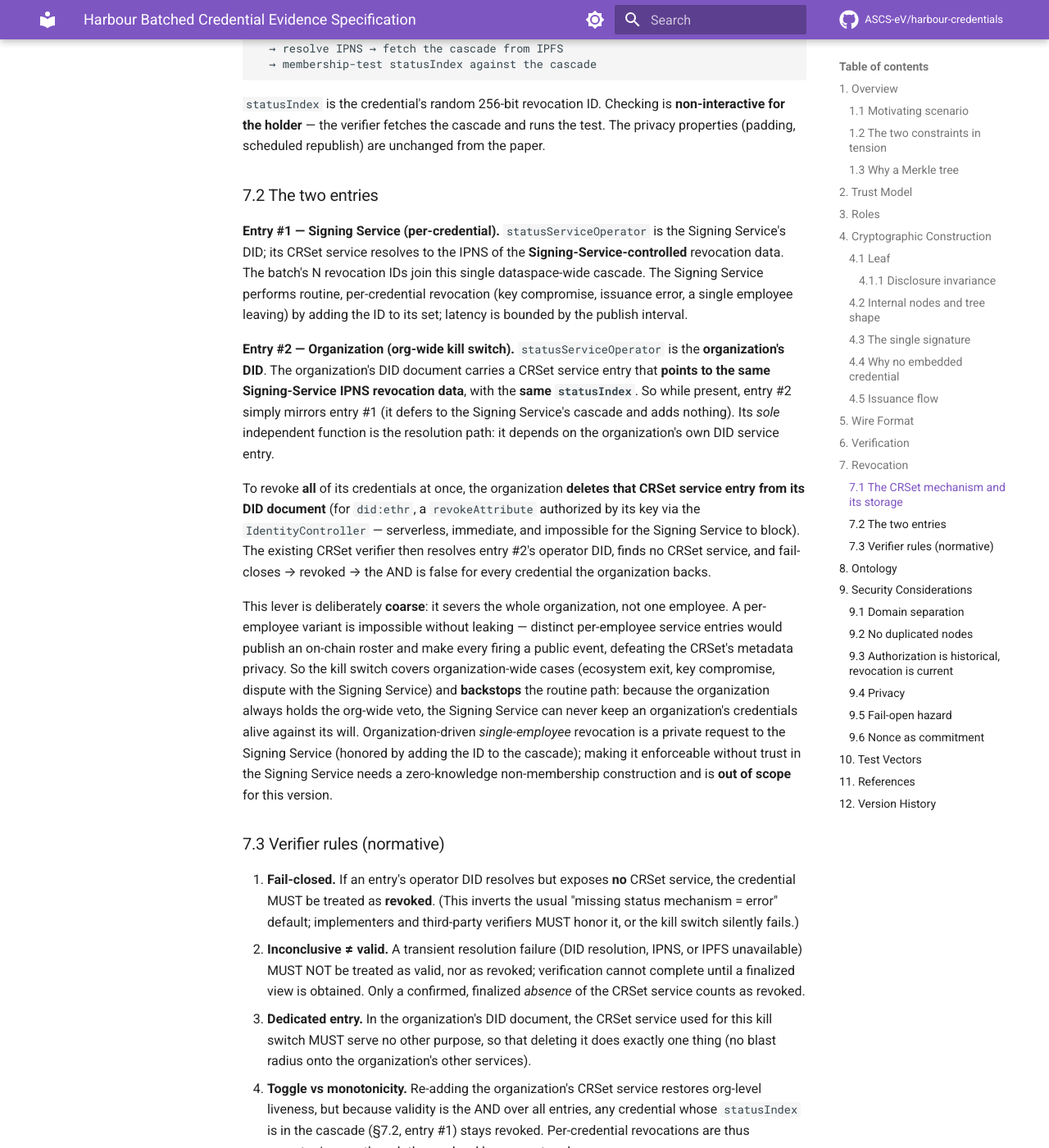
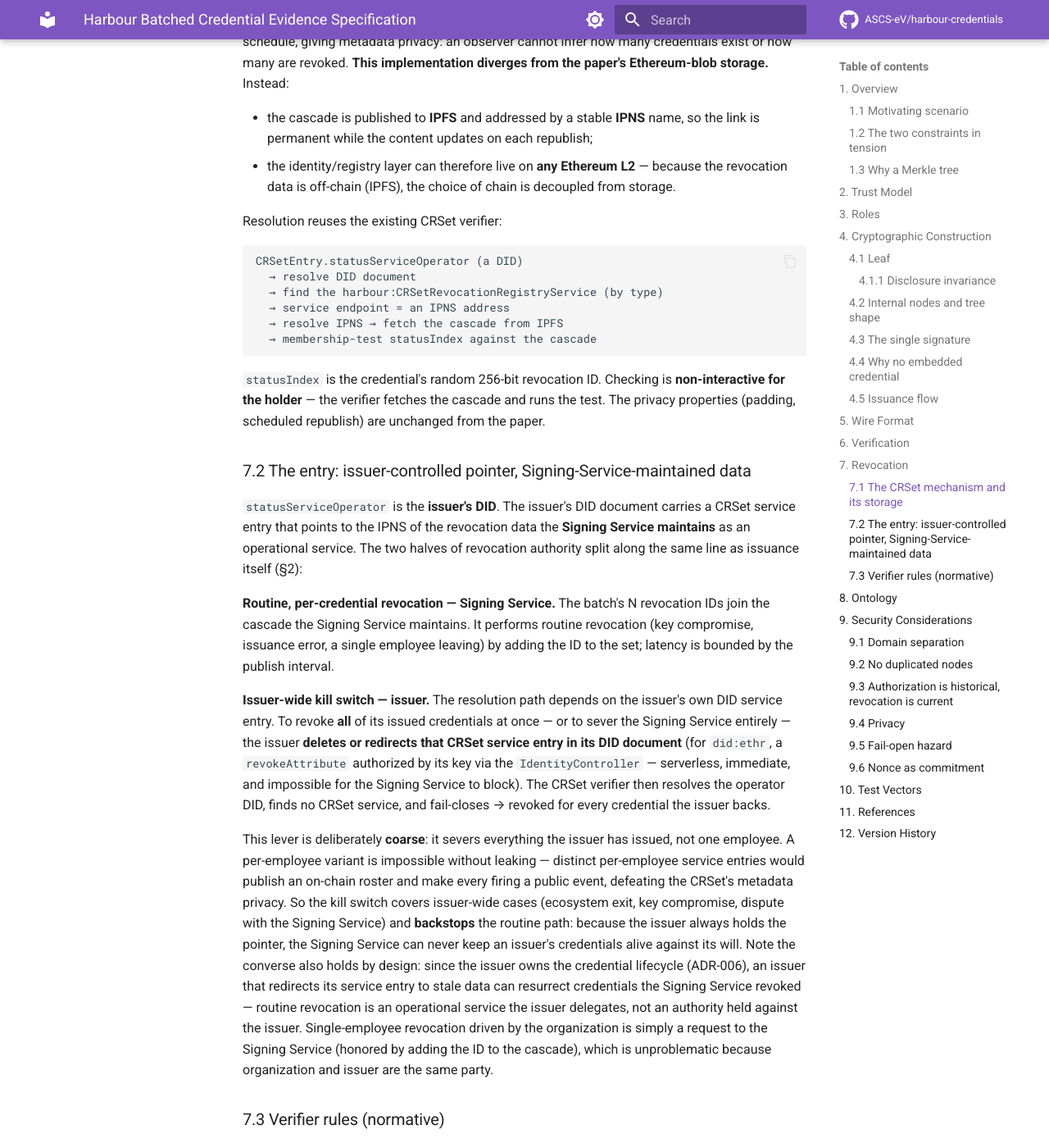
Before and after one commit to reachhaven/harbour-credentials, an MkDocs documentation site: the page built from docs/specs/batched-credential-evidence.md, in a window 1280 px wide and 1400 px high, scrolled down 7632 px. Shown: the whole window at 82% size. Built offline with MkDocs 1.6.1 and Material for MkDocs 9.7.7, drawn with Linux system fonts in a browser that asks for light colours; comment, search, counter and statistics services are not loaded; some of the changed text lies outside the part shown.

Commit message:
docs(adr)!: ratify sovereign-issuer trust model (ADR-006)
Add ADR-006: the issuer of every credential is the vouching party's own
did:ethr (Trust Anchor for LegalPerson credentials, the organization for
NaturalPerson credentials; memberOf MUST equal issuer). The Signing
Service executes all proofs under a revocable, assertion-only mandate
key (#delegate-1) in the issuer's DID document, with the proof kid
naming that verification method. The Trust Anchor holds a normal
LegalPersonCredential (issuer == credentialSubject.id, root-CA shape).
Evidence is signed by a human admin key authorized on the issuing org's
DID. Revocation carries one issuer-operated CRSetEntry: the issuer owns
the pointer (kill switch), the Signing Service maintains the data.

Rewrite the batched-credential-evidence spec accordingly (v1.1.0-draft):
§2 trust model (withdraws "Signing Service as sole issuer /
dataspace-branded"), §3 roles, §6 verification (kid-resolved proof key,
aud = credential issuer), §7 single-entry revocation.

BREAKING CHANGE: the normative trust model changes issuer semantics,
authorization JWT audience, and the credentialStatus layout.

Signed-off-by: felix hoops <9974641+flhps@users.noreply.github.com>

````diff
--- a/docs/specs/batched-credential-evidence.md
+++ b/docs/specs/batched-credential-evidence.md
@@ -19,11 +19,11 @@
 
 ### 1.1 Motivating scenario
 
-The Harbour Signing Service is the sole issuer of credentials in a dataspace, and
-authorization flows up a trust chain (Trust Anchor → organization → employee). A
-common operation is an organization authorizing the issuance of credentials for
-_all of its employees at once_. The authorizer should sign **once**, not once per
-employee.
+The Harbour Signing Service executes all credential proofs in a dataspace on the
+issuers' behalf (ADR-006), and authorization flows up a trust chain (Trust Anchor
+→ organization → employee). A common operation is an organization authorizing the
+issuance of credentials for _all of its employees at once_. The authorizing admin
+should sign **once**, not once per employee.
 
 ### 1.2 The two constraints in tension
 
@@ -49,32 +49,37 @@
 
 ## 2. Trust Model
 
-The dataspace **Signing Service** is the **sole issuer** of all NaturalPerson and
-LegalPerson credentials and the sole party able to issue them. A Harbour
-credential is **dataspace-branded**: it asserts "this person acts for this
-organization _as part of this dataspace_", so the credential is inherently bound
-to the dataspace and its Signing Service. The Signing Service is therefore the
-authority for the credential's existence and routine lifecycle.
+Issuers are **sovereign** (ADR-006). The `issuer` of every credential is the
+vouching party's own `did:ethr`: the **Trust Anchor** issues LegalPerson
+credentials (including its own — `issuer == credentialSubject.id`, the
+self-signed-root shape), and each **organization** issues the NaturalPerson
+credentials of its members (`memberOf == issuer`).
 
-Organizations and natural persons are **sovereign over their identifiers** — their
-`did:ethr` identities and the keys behind them (managed on-chain via the
-`IdentityController`, see `docs/did-identity-system.md`) — and over **disclosure**
-(selective disclosure when presenting). They do **not** own the credentials
-themselves. This split — _sovereignty over identifiers and disclosure;
-issuer-authority over credential lifecycle_ — is the orthodox reading of the W3C
-model, where a credential is the issuer's signed assertion, not the subject's
-property.
+The **Signing Service** produces every credential proof, but never as itself:
+its key is listed as an **assertion-only** verification method inside the
+issuer's `did:ethr` document (an opt-in mandate via the `IdentityController`,
+see `docs/did-identity-system.md`), and the proof's `kid` names that method in
+the **issuer's** document. The issuer can revoke the mandate unilaterally at
+any time by editing its DID document, so the Signing Service executes the
+credential lifecycle without ever owning it.
 
-In this model the **evidence is an accountability artifact**, not a live source of
-authority. Its purpose is to prove that the Signing Service did **not** fabricate
-an authorization — i.e. that the organization genuinely approved the issuance.
-Because every verifier in the ecosystem checks the evidence (§1 of the
-verification flow), a Signing Service that minted a credential no organization
-authorized would be detectable: it cannot forge the organization's signature.
+Organizations and natural persons are thus sovereign over their identifiers,
+their credentials, **and** disclosure (selective disclosure when presenting).
+The separation of powers is between **human authorization and automated proof
+execution**, not between two organizations:
 
-Revocation authority is split deliberately (§7): the Signing Service performs
-routine, per-credential revocation; the organization holds a sovereign,
-org-wide kill switch so it is **never trapped** unable to sever its credentials.
+- The **evidence** (this spec) is signed by a _human admin_ whose wallet key
+  is authorized on the issuing organization's `did:ethr`. It is the actual
+  authorization decision and a durable, non-repudiable record of who approved
+  the issuance.
+- The **proof** is produced by the Signing Service under the mandate above.
+  It makes the credential verifiable; it decides nothing.
+
+Because every verifier checks the evidence, a Signing Service that minted a
+credential nobody authorized is detectable: it cannot forge an admin's
+signature. Revocation follows issuance (§7): the revocation pointer lives in
+the issuer's own DID document, while the Signing Service maintains the
+revocation data as an operational service.
 
 ---
 
@@ -82,13 +87,16 @@
 
 | Role           | Identity                                                                    | Action                                                                                                                            |
 | -------------- | --------------------------------------------------------------------------- | ------------------------------------------------------------------------------------------------------------------------------- |
-| **Authorizer** | The party one level up the trust chain (organization, or Trust Anchor), identified by its `did:ethr` | Computes the Merkle root over the batch and signs **one** authorization JWT over that root with a key in its DID document. |
-| **Issuer**     | Signing Service                                                             | Assembles the batch, obtains the authorizer's single signature, embeds each credential's inclusion proof, and issues (signs) each `dc+sd-jwt` credential. Performs routine revocation. |
+| **Authorizer** | The issuing organization's `did:ethr`; the signature is made by a **human admin's key** authorized on that DID | Computes the Merkle root over the batch and signs **one** authorization JWT over that root with an admin key in the org's DID document. |
+| **Issuer**     | The vouching party's `did:ethr` (Trust Anchor for LegalPerson credentials, the organization for NaturalPerson credentials — ADR-006) | Named in each credential's `issuer`. Its proofs are executed by the **Signing Service** under the assertion-only mandate key in the issuer's DID document. |
+| **Signing Service** | Haven-operated proof executor | Assembles the batch, obtains the admin's single authorization signature, embeds each credential's inclusion proof, and signs each `dc+sd-jwt` proof with its mandate key. Maintains revocation data (§7). |
 | **Verifier**   | Any relying party                                                           | Verifies one issued credential and its evidence in isolation.                                                                   |
 
-The authorizer and issuer are distinct: the organization **authorizes**, the
-Signing Service **issues**. The authorizer commits to the full content of each
-credential in the batch (§4.1).
+Authorizer and issuer usually coincide at the DID level (the organization both
+authorizes and issues); the real separation is between the **human admin** who
+signs the evidence and the **automated Signing Service** that signs the proof.
+The authorizer commits to the full content of each credential in the batch
+(§4.1).
 
 ---
 
@@ -154,7 +162,7 @@
 | Claim   | Value                                                                          |
 | ------- | ------------------------------------------------------------------------------ |
 | `iss`   | The authorizer's `did:ethr`.                                                   |
-| `aud`   | The Signing Service's DID (the issuer requesting authorization).               |
+| `aud`   | The credential `issuer`'s DID — the identity under which the batch will be issued (ADR-006). |
 | `iat`   | Issued-at (Unix seconds). Used for historical key resolution (§6).             |
 | `nonce` | The base64url Merkle root over the batch.                                      |
 
@@ -198,7 +206,7 @@
 ### 4.5 Issuance flow
 
 1. The Signing Service assembles the batch of fully-formed credential payloads
-   (each already carrying its `credentialStatus` entries, §7, validity, claims).
+   (each already carrying its `credentialStatus` entry, §7, validity, claims).
 2. It computes each `leaf_i` (§4.1) and builds the tree (§4.2), yielding the root.
 3. It sends the batch (or the root, if the authorizer reconstructs leaves
    independently) to the authorizer, who signs one authorization JWT with
@@ -266,8 +274,10 @@
 
 A verifier holding **one** issued credential MUST:
 
-1. **Verify the issued credential** — the Signing Service's SD-JWT issuer
-   signature over credential _i_.
+1. **Verify the issued credential** — the SD-JWT proof over credential _i_,
+   against the verification method its `kid` names in the **issuer's** DID
+   document (in practice the Signing Service's assertion-only mandate key,
+   §2).
 2. **Recompute the leaf** — take the issued credential's issuer-signed claims set,
    remove the `evidence` member, apply `JCS`, prepend `0x00`, and SHA-256 →
    `leaf_i` (§4.1). Because the leaf is over `_sd` digests, this succeeds even if
@@ -277,14 +287,14 @@
 4. **Verify the authorization** — resolve the `authorizer` `did:ethr` **as of the
    authorization JWT's `iat`** (historical resolution — see below), find the
    verification method named by the JWT `kid`, and verify the ES256 signature.
-   Check `iss` = `authorizer` and `aud` = the Signing Service.
+   Check `iss` = `authorizer` and `aud` = the credential's `issuer`.
 5. **Compare** — base64url-decode the JWT `nonce` and require it to equal
    `computed_root`. This proves, from this credential alone, that its payload was
    covered by the authorizer's single signature.
-6. **Check status** — evaluate both `harbour:CRSetEntry` entries under the AND rule
-   of §7: the credential is valid only if **every** entry resolves and none reports
-   it revoked. The organization's entry being unresolvable (its CRSet service
-   deleted) fail-closes to revoked.
+6. **Check status** — evaluate the `harbour:CRSetEntry` under §7: the
+   credential is valid only if the entry resolves and does not report it
+   revoked. The entry being unresolvable (the issuer's CRSet service deleted)
+   fail-closes to revoked.
 
 **Historical vs current resolution.** Step 4 resolves the authorizer DID _as of
 `iat`_ (via `did:ethr` `versionTime`), so the authorization is an immutable
@@ -298,14 +308,16 @@
 ## 7. Revocation
 
 Revocation uses the existing Harbour **CRSet** mechanism — there is **no new
-status type**. A credential carries **two `harbour:CRSetEntry` entries**, and its
-validity is the logical **AND** over them:
+status type**. A credential carries **one `harbour:CRSetEntry`** whose
+`statusServiceOperator` is the **issuer's DID** (ADR-006: revocation authority
+follows issuance authority):
 
-> **valid ⟺ every `CRSetEntry` resolves AND none reports the credential revoked**
+> **valid ⟺ the `CRSetEntry` resolves AND does not report the credential revoked**
 
 An entry that cannot be resolved (its operator DID has no CRSet service) is
-**fail-closed**, i.e. treated as revoked (§7.3). The second entry being
-unresolvable is exactly what gives the organization its kill switch (§7.2).
+**fail-closed**, i.e. treated as revoked (§7.3). That the resolution path runs
+through the issuer's own DID document is exactly what gives the issuer its
+kill switch (§7.2).
 
 ### 7.1 The CRSet mechanism and its storage
 
@@ -320,7 +332,7 @@
   the revocation data is off-chain (IPFS), the choice of chain is decoupled from
   storage.
 
-Resolution is uniform for both entries and reuses the existing CRSet verifier:
+Resolution reuses the existing CRSet verifier:
 
 ```text
 CRSetEntry.statusServiceOperator (a DID)
@@ -336,41 +348,42 @@
 test. The privacy properties (padding, scheduled republish) are unchanged from the
 paper.
 
-### 7.2 The two entries
+### 7.2 The entry: issuer-controlled pointer, Signing-Service-maintained data
 
-**Entry #1 — Signing Service (per-credential).** `statusServiceOperator` is the
-Signing Service's DID; its CRSet service resolves to the IPNS of the
-**Signing-Service-controlled** revocation data. The batch's N revocation IDs join
-this single dataspace-wide cascade. The Signing Service performs routine,
-per-credential revocation (key compromise, issuance error, a single employee
-leaving) by adding the ID to its set; latency is bounded by the publish interval.
+`statusServiceOperator` is the **issuer's DID**. The issuer's DID document
+carries a CRSet service entry that points to the IPNS of the revocation data
+the **Signing Service maintains** as an operational service. The two halves of
+revocation authority split along the same line as issuance itself (§2):
 
-**Entry #2 — Organization (org-wide kill switch).** `statusServiceOperator` is the
-**organization's DID**. The organization's DID document carries a CRSet service
-entry that **points to the same Signing-Service IPNS revocation data**, with the
-**same `statusIndex`**. So while present, entry #2 simply mirrors entry #1 (it
-defers to the Signing Service's cascade and adds nothing). Its _sole_ independent
-function is the resolution path: it depends on the organization's own DID service
-entry.
+**Routine, per-credential revocation — Signing Service.** The batch's N
+revocation IDs join the cascade the Signing Service maintains. It performs
+routine revocation (key compromise, issuance error, a single employee leaving)
+by adding the ID to the set; latency is bounded by the publish interval.
 
-To revoke **all** of its credentials at once, the organization **deletes that
-CRSet service entry from its DID document** (for `did:ethr`, a `revokeAttribute`
-authorized by its key via the `IdentityController` — serverless, immediate, and
-impossible for the Signing Service to block). The existing CRSet verifier then
-resolves entry #2's operator DID, finds no CRSet service, and fail-closes →
-revoked → the AND is false for every credential the organization backs.
+**Issuer-wide kill switch — issuer.** The resolution path depends on the
+issuer's own DID service entry. To revoke **all** of its issued credentials at
+once — or to sever the Signing Service entirely — the issuer **deletes or
+redirects that CRSet service entry in its DID document** (for `did:ethr`, a
+`revokeAttribute` authorized by its key via the `IdentityController` —
+serverless, immediate, and impossible for the Signing Service to block). The
+CRSet verifier then resolves the operator DID, finds no CRSet service, and
+fail-closes → revoked for every credential the issuer backs.
 
-This lever is deliberately **coarse**: it severs the whole organization, not one
-employee. A per-employee variant is impossible without leaking — distinct
-per-employee service entries would publish an on-chain roster and make every firing
-a public event, defeating the CRSet's metadata privacy. So the kill switch covers
-organization-wide cases (ecosystem exit, key compromise, dispute with the Signing
-Service) and **backstops** the routine path: because the organization always holds
-the org-wide veto, the Signing Service can never keep an organization's credentials
-alive against its will. Organization-driven _single-employee_ revocation is a
-private request to the Signing Service (honored by adding the ID to the cascade);
-making it enforceable without trust in the Signing Service needs a zero-knowledge
-non-membership construction and is **out of scope** for this version.
+This lever is deliberately **coarse**: it severs everything the issuer has
+issued, not one employee. A per-employee variant is impossible without
+leaking — distinct per-employee service entries would publish an on-chain
+roster and make every firing a public event, defeating the CRSet's metadata
+privacy. So the kill switch covers issuer-wide cases (ecosystem exit, key
+compromise, dispute with the Signing Service) and **backstops** the routine
+path: because the issuer always holds the pointer, the Signing Service can
+never keep an issuer's credentials alive against its will. Note the converse
+also holds by design: since the issuer owns the credential lifecycle
+(ADR-006), an issuer that redirects its service entry to stale data can
+resurrect credentials the Signing Service revoked — routine revocation is an
+operational service the issuer delegates, not an authority held against the
+issuer. Single-employee revocation driven by the organization is simply a
+request to the Signing Service (honored by adding the ID to the cascade),
+which is unproblematic because organization and issuer are the same party.
 
 ### 7.3 Verifier rules (normative)
 
@@ -382,14 +395,15 @@
    or IPFS unavailable) MUST NOT be treated as valid, nor as revoked; verification
    cannot complete until a finalized view is obtained. Only a confirmed, finalized
    _absence_ of the CRSet service counts as revoked.
-3. **Dedicated entry.** In the organization's DID document, the CRSet service used
+3. **Dedicated entry.** In the issuer's DID document, the CRSet service used
    for this kill switch MUST serve no other purpose, so that deleting it does
-   exactly one thing (no blast radius onto the organization's other services).
-4. **Toggle vs monotonicity.** Re-adding the organization's CRSet service restores
-   org-level liveness, but because validity is the AND over all entries, any
-   credential whose `statusIndex` is in the cascade (§7.2, entry #1) stays revoked.
-   Per-credential revocations are thus monotonic even though the org-level lever
-   may toggle.
+   exactly one thing (no blast radius onto the issuer's other services).
+4. **Toggle vs monotonicity.** Re-adding the issuer's CRSet service restores
+   issuer-level liveness, and any credential whose `statusIndex` is in the
+   cascade (§7.2) stays revoked for as long as the entry points at that
+   cascade. Per-credential revocations are monotonic under an honest pointer;
+   §7.2 notes the issuer's power to redirect it, which is intentional
+   (revocation authority follows issuance authority).
 
 ---
 
@@ -519,4 +533,5 @@
 
 | Version     | Date       | Changes                                                                                       |
 | ----------- | ---------- | --------------------------------------------------------------------------------------------- |
+| 1.1.0-draft | 2026-07-06 | Sovereign-issuer trust model (ADR-006): issuer = vouching party's `did:ethr`, Signing Service signs under an assertion-only mandate key in the issuer's DID document; evidence signed by a human admin key on the org DID; single issuer-operated `CRSetEntry` replaces the dual-entry model; authorization JWT `aud` = credential issuer. |
 | 1.0.0-draft | 2026-06-22 | Initial draft: Merkle-batched `BatchCredentialEvidence` for `dc+sd-jwt`; Model B trust model; DID-resolved authorization JWT; dual-entry revocation (CRSet + org-wide did:ethr kill switch). |
````
Also changed, not shown: other parts of docs/specs/batched-credential-evidence.md (+1 -1 lines), docs/decisions/006-sovereign-issuers.md (added, +139 -0 lines).
